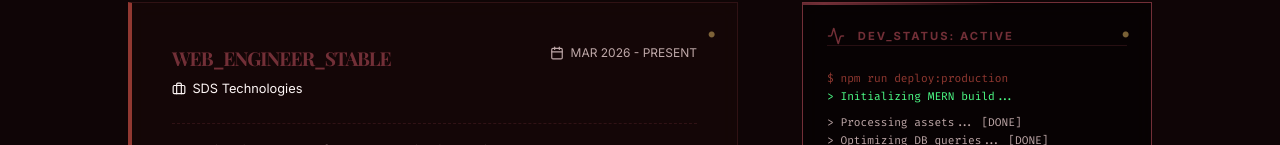
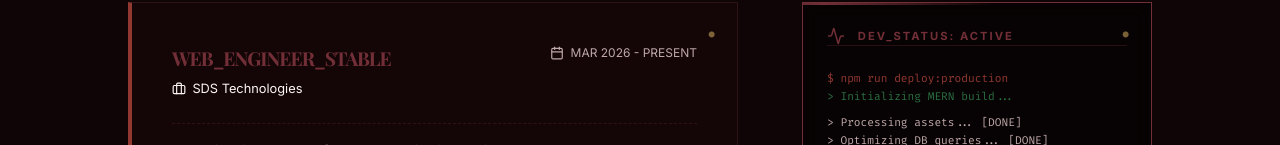
Before and after one commit to sivapragadheeswarii/myportfolio, a React (Vite) app: page / in a window 1280 px wide. Shown: the part 2500-2645 px from the top of the page. Built offline with nearby package versions, Linux system fonts and the light colour scheme; a web font is replaced by a local one.

Commit message:
fix profile image

```diff
--- a/src/sections/Experience.jsx
+++ b/src/sections/Experience.jsx
@@ -101,7 +101,7 @@ const Experience = () => {
 
                         <div style={{ fontFamily: 'Fira Code, monospace', fontSize: '0.7rem', color: 'var(--text-secondary)', lineHeight: '1.6' }}>
                             <div style={{ color: 'var(--accent-secondary)' }}>$ npm run deploy:production</div>
-                            <div style={{ color: '#4dff88', marginBottom: '0.5rem' }}>&gt; Initializing MERN build...</div>
+                            <div style={{ color: '#2a6f41ff', marginBottom: '0.5rem' }}>&gt; Initializing MERN build...</div>
                             <div>&gt; Processing assets... [DONE]</div>
                             <div>&gt; Optimizing DB queries... [DONE]</div>
                             <div style={{ color: 'var(--accent-primary)' }}>&gt; Injecting security headers...</div>
--- a/src/sections/Hero.jsx
+++ b/src/sections/Hero.jsx
@@ -1,7 +1,7 @@
 import React from 'react';
 import { motion } from 'framer-motion';
 import { Terminal, ChevronRight, Zap } from 'lucide-react';
-import profile from '../assets/profile.png';
+import profile from '../assets/profile.jpg';
 
 
 
@@ -94,7 +94,6 @@ const Hero = () => {
                         width: '100%',
                         aspectRatio: '0.75',
                         background: 'var(--bg-secondary)',
-                        backgroundImage: 'url("./src/assets/office_bg.png")',
                         backgroundSize: 'cover',
                         backgroundPosition: 'center',
                         border: '1px solid var(--glass-border)',
```
